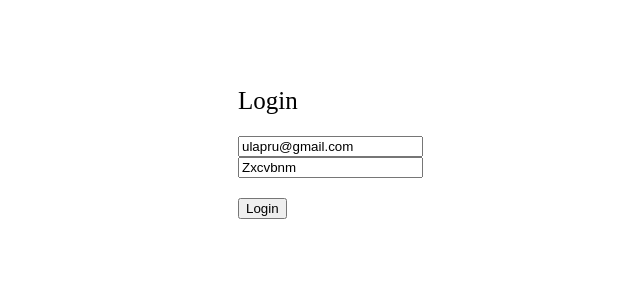
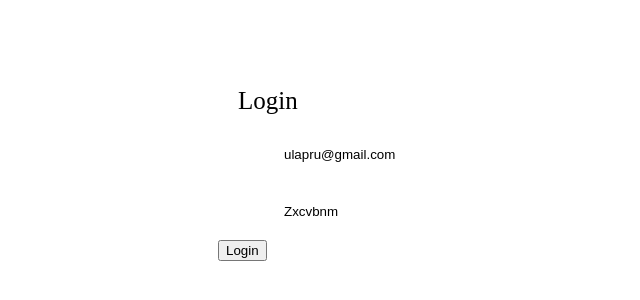
Before and after one commit to Iuliia91/Project-on-React, a React app: page /login in a window 1280 px wide. Shown: the part 174-474 px from the top of the page, without its empty margins (222-862 px from the left). Built offline with nearby package versions, Linux system fonts and the light colour scheme.

Commit message:
working with API

```diff
--- a/src/Components/Table.jsx
+++ b/src/Components/Table.jsx
@@ -2,6 +2,8 @@ import React from 'react'
 import { useSelector } from 'react-redux'
 import ButtonOptions from 'Components/ButtonOptions'
 import styled from 'styled-components'
+import { useState } from 'react'
+import { useEffect } from 'react'
 
 const StyledTable = styled.div`
   table {
@@ -26,9 +28,14 @@ const StyledTable = styled.div`
 `
 
 const TableList = (props) => {
+  const [value, setValue] = useState('')
   const getCalorie = useSelector((state) => state.productCardReducer.calorie)
-  console.log(getCalorie)
-  let cal = getCalorie
+
+  useEffect(() => {
+    setValue(getCalorie)
+  })
+
+  console.log(value)
   return (
     <StyledTable>
       <table>
@@ -48,8 +55,13 @@ const TableList = (props) => {
               <td>{index + 1}</td>
               <td>{product.productName}</td>
               <td>{product.Weigth} g</td>
+              {value.map((item) => (
+                <td>{item.calori}</td>
+              ))}
 
-              <td>{cal}</td>
+              {/*{props.getCalorie.slice((value, index) => (
+                <td>{value}</td>
+              ))}*/}
 
               <td>
                 <ButtonOptions
--- a/src/Scenes/CalorieCount.jsx
+++ b/src/Scenes/CalorieCount.jsx
@@ -36,15 +36,17 @@ const listOfInputValue = {
 const CalorieCount = (props) => {
   const setModalContext = useContext(ModalContext)
   const dispatch = useDispatch()
+  const [calorie, setCalorie] = useState([])
   const [inputDate, setInputDate] = useState(listOfInputValue)
   const [listOfProduct, setListOfProduct] = useState([])
 
-  const [calorValue, setCalorValue] = useState()
+  const [calorValue, setCalorValue] = useState([])
   const [editProductDate, setEditProductDate] = useState({
     isEdit: false,
     productIndex: null,
   })
 
+  const getCalorie = useSelector((state) => state.productCardReducer.calorie)
   const listOfProductState = useSelector(
     (state) => state.productCardReducer.productCardReducer
   )
@@ -59,11 +61,11 @@ const CalorieCount = (props) => {
 
   const handleSubmitForm = (e) => {
     e.preventDefault(listOfProductState)
-    if (isFilledFields) {
+    /* if (isFilledFields) {
       if (editProductDate.isEdit) {
         const editedproduct = listOfProductState
         const [products, setProducts] = useState([])
-        editedproduct.splice(editProductDate.productIndex, 1, products)
+        /* editedproduct.splice(editProductDate.productIndex, 1, products)
         setListOfProduct(editedproduct)
 
         setEditProductDate({
@@ -73,9 +75,9 @@ const CalorieCount = (props) => {
       } else {
         setListOfProduct((prevetState) => [...prevetState, products])
       }
-    }
+    }*/
   }
-
+  console.log(products)
   /* let list = []
   const handleClean = () => {
     return setInputDate(listOfInputValue)
@@ -110,7 +112,7 @@ const CalorieCount = (props) => {
       <main className="main">
         <div className="main__content">
           <Formik
-            initialValues={{ productName: '', Weigth: '' }}
+            initialValues={{ productName: '', Weigth: '', calorie: '' }}
             validate={(formValues) => {
               const errorObj = {}
               let isValid = true
@@ -125,8 +127,15 @@ const CalorieCount = (props) => {
             }}
             onSubmit={(formValues, { resetForm }) => {
               setProducts((prevState) => [...prevState, formValues])
+              /*  setCalorie((prevState) => [
+                ...prevState,
+                dispatch(getCalorieCount(formValues.productName)),
+              ])*/
 
-              dispatch(getCalorieCount(formValues.productName))
+              setCalorie(dispatch(getCalorieCount(formValues.productName)))
+
+              /* dispatch(getCalorieCount(formValues.productName))*/
+
               dispatch(recipeCard(formValues))
 
               resetForm()
@@ -145,7 +154,7 @@ const CalorieCount = (props) => {
 
               <ButtonOptions
                 type="submit"
-                handleClick={(handleSubmitForm, console.log('Privet'))}
+                /* handleClick={(handleSubmitForm, console.log('Privet'))}*/
                 textInsideButton={'Add product'}
               />
             </Form>
@@ -157,10 +166,7 @@ const CalorieCount = (props) => {
                 <ButtonOptions
                   type="submit"
                   handleClick={handleSubmitForm}
-                  textInsideButton={
-                    editProductDate.isEdit ? 'Edit' : 'Add product'
-                  }
-                  disabled={!isFilledFields}
+                  textInsideButton="Add product"
                 />
               </div>
             </form>
@@ -168,13 +174,13 @@ const CalorieCount = (props) => {
 
           <TableList
             listOfProduct={products}
-            getcalory={products}
+            getCalorie={calorie}
+
             /* handleRemoveClick={handleRemoveClick}
             handleEditClick={handleEditClick}*/
           />
         </div>
         {/* <button onClick={handleSaveRecipe}>Save</button>*/}
-        <div>{calorValue}</div>
       </main>
     </StyledCalorieCount>
   )
--- a/src/Scenes/LogIn.jsx
+++ b/src/Scenes/LogIn.jsx
@@ -5,7 +5,9 @@ import { userLoggedIn, userLoggedOut } from '../store/actions/userAction'
 import { useDispatch } from 'react-redux'
 import { globalApiAction } from '../store/selectors/globalApiSelector'
 import { useSelector } from 'react-redux'
-import { Formik, Form } from 'formik'
+import ButtonOptions from 'Components/ButtonOptions'
+import FormikInput from 'Components/formikFields/FormikFields'
+import { Formik, Form, Field, useFormik } from 'formik'
 const StyledLoginHolder = styled.div`
   width: 100%;
   height: 100%;
@@ -54,33 +56,30 @@ const LogIn = (props) => {
   const [email, setEmail] = useState('ulapru@gmail.com')
   const [password, setPassword] = useState('Zxcvbnm')
   const dispatch = useDispatch()
-
+  const handleSubmitForm = () => {}
   return (
     <StyledLoginHolder>
       <div className={'loginCard'}>
         <div className={'cardHeader'}>Login</div>
-        <div className={'cardBody'}>
-          <input
-            onChange={(e) => {
-              setEmail(e.target.value)
+
+        <Formik
+          initialValues={{ email: 'ulapru@gmail.com', password: 'Zxcvbnm' }}
+          validate={(formValues) => {
+            const errorObj = {}
+            let isValid = true
+            const formFields = formValues.email && formValues.password
+            if (!formFields) {
+              isValid = false
+              errorObj.email = 'Field the fields'
+              errorObj.password = 'Field the fields'
+            }
+
+            return errorObj
           }}
-            value={email}
-            placeholder={'Email'}
-          />
-          <input
-            onChange={(e) => {
-              setPassword(e.target.value)
-            }}
-            value={password}
-            placeholder={'Password'}
-          />
-        </div>
-        <div className={'cardFooter'}>
-          <button
-            onClick={() => {
+          onSubmit={(formValues) => {
             Server.post('/login', {
-                email: email,
-                password: password,
+              email: formValues.email,
+              password: formValues.password,
             })
               .then((response) => {
                 dispatch(
@@ -102,9 +101,12 @@ const LogIn = (props) => {
               })
           }}
         >
-            Login
-          </button>
-        </div>
+          <Form>
+            <FormikInput name="email" placeholder="email" />
+            <FormikInput name="password" placeholder="password" />
+            <ButtonOptions type="submit" textInsideButton={'Login'} />
+          </Form>
+        </Formik>
       </div>
     </StyledLoginHolder>
   )
--- a/src/store/actions/recipeCard.js
+++ b/src/store/actions/recipeCard.js
@@ -9,7 +9,7 @@ export const getCalorieCount = createAsyncThunk(
   'getCalorus',
 
   async (productItem) => {
-    /* const options = {
+    const options = {
       method: 'GET',
       url: 'https://food-nutrition-information.p.rapidapi.com/foods/search',
       params: {
@@ -21,7 +21,7 @@ export const getCalorieCount = createAsyncThunk(
       },
     }
     const response = await axios.request(options)
-    /*response.data.foods[0].foodNutrients[3].value*/
-    return [40, 20, 30]
+
+    return { calori: response.data.foods[0].foodNutrients[3].value }
   }
 )
--- a/src/store/reducers/productCardReducer.js
+++ b/src/store/reducers/productCardReducer.js
@@ -7,7 +7,8 @@ import {
 import { createReducer } from '@reduxjs/toolkit'
 
 const initialState = {
-  calorie: null,
+  calorie: [],
+
   productCardReducer: null,
   isEdited: false,
 }
```
Lines whose indentation alone changed are shown as unchanged.
